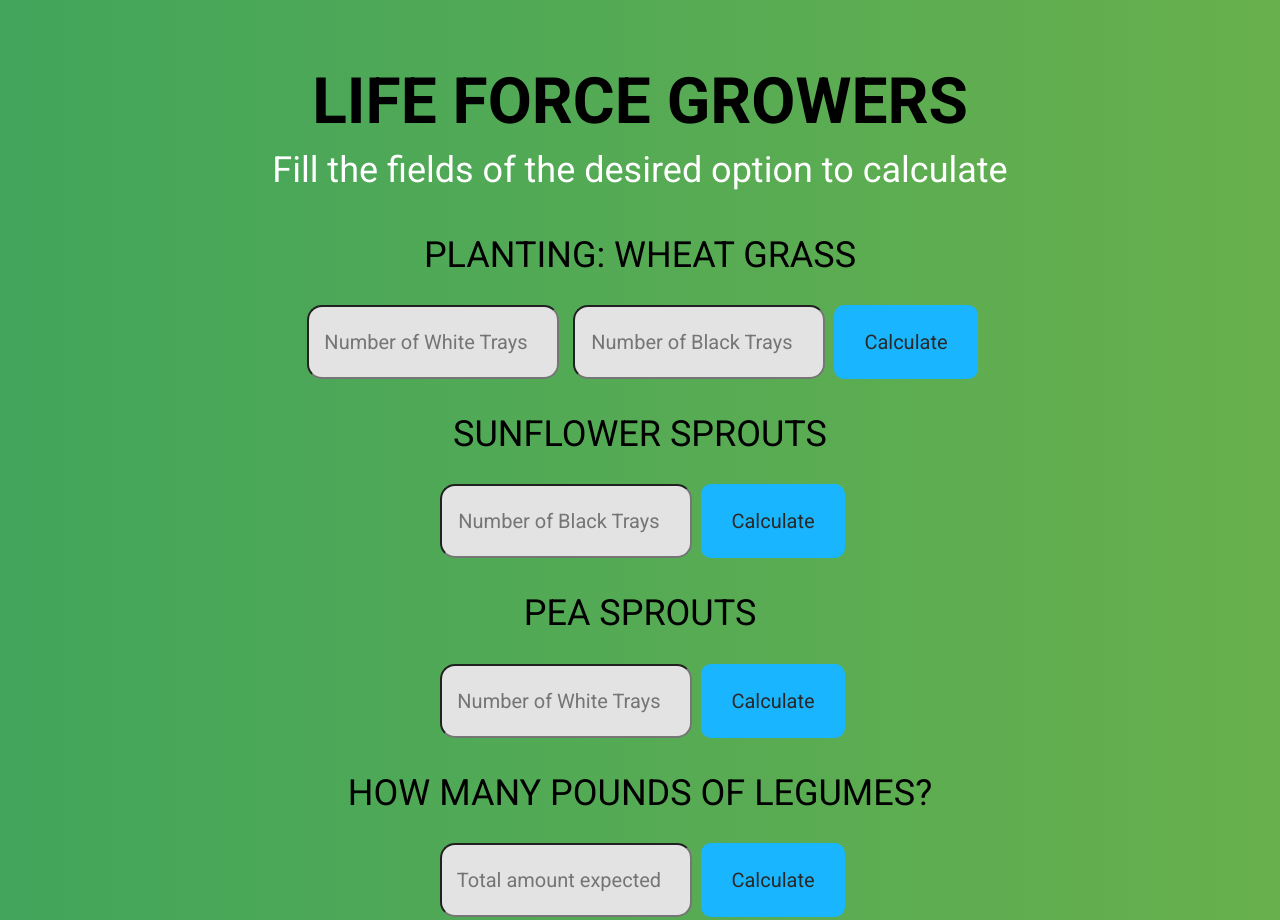
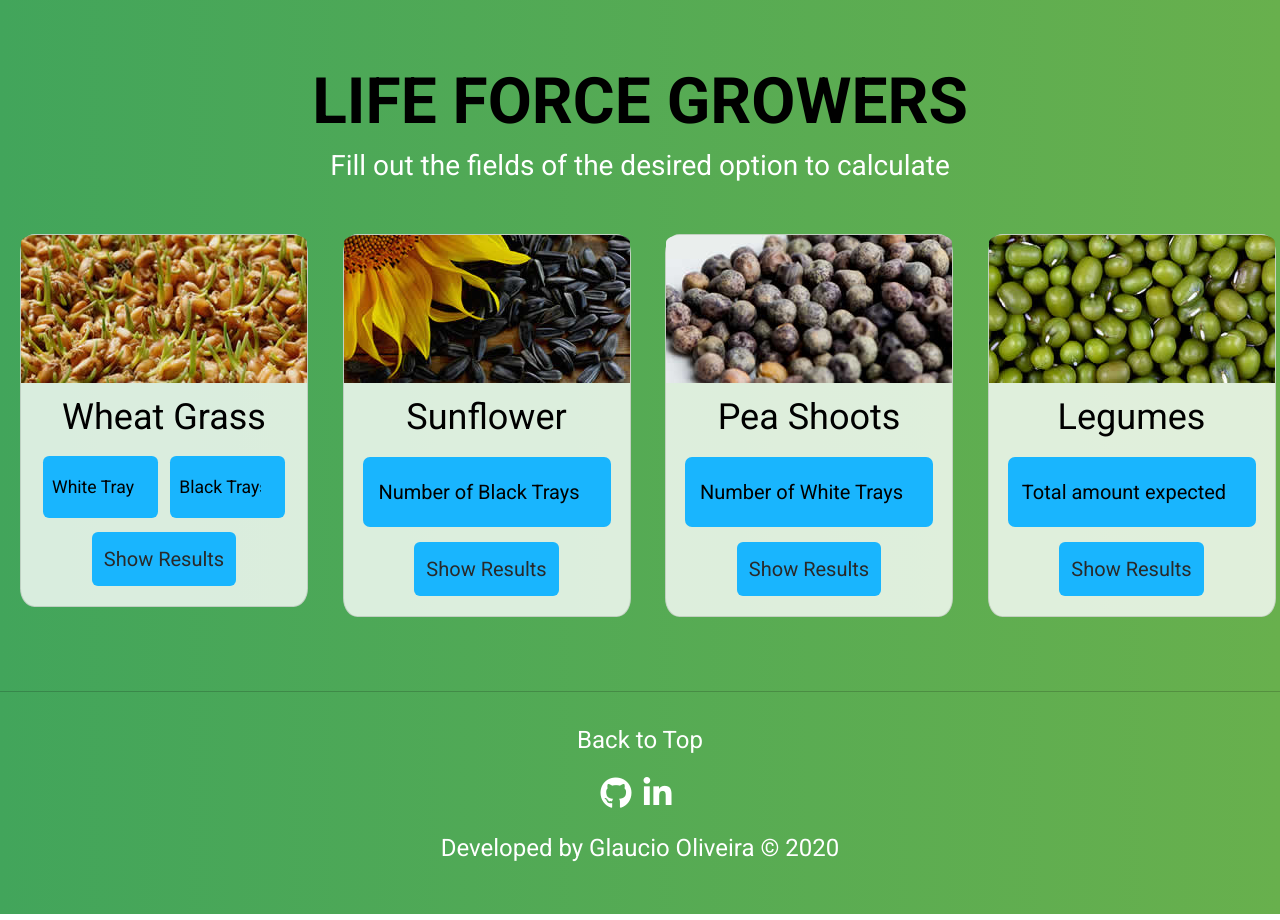
Before and after one commit to 7glaucio/lifeforcegrowers, a plain HTML site: page index.html in a window 1280 px wide. Shown: the top 920 px of the page. Drawn offline with nearby package versions, Linux system fonts and the light colour scheme; a web font is replaced by a local one.

Commit message:
Version 3.0 - New Cards w Img

```diff
--- a/index.html
+++ b/index.html
@@ -1,52 +1,128 @@
-<!doctype html>
+<!DOCTYPE html>
 <html>
   <head>
     <title>Life Force Growers</title>
-    <meta name="viewport" content="width=device-width, initial-scale=1">
-    <link href='https://fonts.googleapis.com/css?family=Droid+Sans|Roboto:400,700' rel='stylesheet' type='text/css'>
-    <link rel="stylesheet" href="https://maxcdn.bootstrapcdn.com/bootstrap/4.0.0/css/bootstrap.min.css" integrity="sha384-Gn5384xqQ1aoWXA+058RXPxPg6fy4IWvTNh0E263XmFcJlSAwiGgFAW/dAiS6JXm" crossorigin="anonymous">
-    <link href="styles.css" rel="stylesheet" type="text/css">
+    <meta name="viewport" content="width=device-width, initial-scale=1" />
+    <link
+      href="https://fonts.googleapis.com/css?family=Droid+Sans|Roboto:400,700"
+      rel="stylesheet"
+      type="text/css"
+    />
+    <link
+      rel="stylesheet"
+      href="https://maxcdn.bootstrapcdn.com/bootstrap/4.0.0/css/bootstrap.min.css"
+      integrity="sha384-Gn5384xqQ1aoWXA+058RXPxPg6fy4IWvTNh0E263XmFcJlSAwiGgFAW/dAiS6JXm"
+      crossorigin="anonymous"
+    />
+    <link href="styles.css" rel="stylesheet" type="text/css" />
   </head>
   <body>
-
-    <div class="container-fluid">
     <div class="row">
       <div class="col-md-12">
         <h1 id="title">Life Force Growers</h1>
-                <h2 id="subtitle">Fill the fields of the desired option to calculate</h2>
-            </div>
-        </div></br>
-
-        <div class="row">
-            <div class="col-md-12">
-                <h2 class="plantTitle">Planting: Wheat Grass</h2>
-                <input type="number" placeholder="Number of White Trays" id="wTraysWG">
-                <input type="number" placeholder="Number of Black Trays" id="bTraysWG">
-                <button class="calculate" type="button" id="resultadoWG" onclick="calculateWG()">Calculate</button>
+        <h3 id="subtitle">
+          Fill out the fields of the desired option to calculate
+        </h3>
       </div>
     </div>
-    </div></br>
+    <br />
 
+    <div class="flex-container">
       <div class="row">
-            <div class="col-md-12">
-                <h2 class="plantTitle">Sunflower Sprouts</h2>
-                <input type="number" placeholder="Number of Black Trays" id="bTraysSF">
-                <button class="calculate" type="button" id="resultadoSF" onclick="calculateSF()">Calculate</button>
-            </div></div></br>
+        <div class="col-md-3">
+          <div class="card" style="width: 18rem;">
+            <div class="card-body">
+              <img src="img/wg.jpg" class="card-image" />
+              <h2 class="card-title">Wheat Grass</h2>
+              <input
+                class="inputWG"
+                type="number"
+                placeholder="White Trays"
+                id="wTraysWG"
+              />
+              <input
+                class="inputWG"
+                type="number"
+                placeholder="Black Trays"
+                id="bTraysWG"
+              />
+              <button
+                class="calculate"
+                type="button"
+                id="resultadoWG"
+                onclick="calculateWG()"
+              >
+                Show Results
+              </button>
+            </div>
+          </div>
+        </div>
 
-        <div class="row">
-            <div class="col-md-12">
-                <h2 class="plantTitle">Pea Sprouts</h2>
-                <input type="number" placeholder="Number of White Trays" id="wTraysP">
-                <button class="calculate" type="button" id="resultadoP" onclick="calculateP()">Calculate</button>
+        <div class="col-md-3">
+          <div class="card" style="width: 18rem;">
+            <div class="card-body">
+              <img src="img/sf.jpg" class="card-image" />
+              <h2 class="card-title">Sunflower</h2>
+              <input
+                type="number"
+                placeholder="Number of Black Trays"
+                id="bTraysSF"
+              />
+              <button
+                class="calculate"
+                type="button"
+                id="resultadoSF"
+                onclick="calculateSF()"
+              >
+                Show Results
+              </button>
             </div>
-        </div></br>
+          </div>
+        </div>
 
-    <div class="row">
-        <div class="col-md-12">
-            <h2 class="plantTitle">How many Pounds of Legumes?</h2>
-            <input type="number" placeholder="Total amount expected" id="legumes">
-            <button class="calculate" type="button" id="resultadoLegumes" onclick="calculateLegumes()">Calculate</button>
+        <div class="col-md-3">
+          <div class="card" style="width: 18rem;">
+            <div class="card-body">
+              <img src="img/pea.jpg" class="card-image" />
+              <h2 class="card-title">Pea Shoots</h2>
+              <input
+                type="number"
+                placeholder="Number of White Trays"
+                id="wTraysP"
+              />
+              <button
+                class="calculate"
+                type="button"
+                id="resultadoP"
+                onclick="calculateP()"
+              >
+                Show Results
+              </button>
+            </div>
+          </div>
+        </div>
+
+        <div class="col-md-3">
+          <div class="card" style="width: 18rem;">
+            <div class="card-body">
+              <img src="img/legumes.jpg" class="card-image" />
+              <h2 class="card-title">Legumes</h2>
+              <input
+                type="number"
+                placeholder="Total amount expected"
+                id="legumes"
+              />
+              <button
+                class="calculate"
+                type="button"
+                id="resultadoLegumes"
+                onclick="calculateLegumes()"
+              >
+                Show Results
+              </button>
+            </div>
+          </div>
+        </div>
       </div>
     </div>
 
@@ -68,12 +144,30 @@
       <p>Developed by Glaucio Oliveira © 2020</p>
     </footer>
 
-    <script src="https://code.jquery.com/jquery-3.2.1.slim.min.js" integrity="sha384-KJ3o2DKtIkvYIK3UENzmM7KCkRr/rE9/Qpg6aAZGJwFDMVNA/GpGFF93hXpG5KkN" crossorigin="anonymous"></script>
-    <script src="https://cdnjs.cloudflare.com/ajax/libs/popper.js/1.12.9/umd/popper.min.js" integrity="sha384-ApNbgh9B+Y1QKtv3Rn7W3mgPxhU9K/ScQsAP7hUibX39j7fakFPskvXusvfa0b4Q" crossorigin="anonymous"></script>
-    <script src="https://maxcdn.bootstrapcdn.com/bootstrap/4.0.0/js/bootstrap.min.js" integrity="sha384-JZR6Spejh4U02d8jOt6vLEHfe/JQGiRRSQQxSfFWpi1MquVdAyjUar5+76PVCmYl" crossorigin="anonymous"></script>
+    <script
+      src="https://code.jquery.com/jquery-3.2.1.slim.min.js"
+      integrity="sha384-KJ3o2DKtIkvYIK3UENzmM7KCkRr/rE9/Qpg6aAZGJwFDMVNA/GpGFF93hXpG5KkN"
+      crossorigin="anonymous"
+    ></script>
+    <script
+      src="https://cdnjs.cloudflare.com/ajax/libs/popper.js/1.12.9/umd/popper.min.js"
+      integrity="sha384-ApNbgh9B+Y1QKtv3Rn7W3mgPxhU9K/ScQsAP7hUibX39j7fakFPskvXusvfa0b4Q"
+      crossorigin="anonymous"
+    ></script>
+    <script
+      src="https://maxcdn.bootstrapcdn.com/bootstrap/4.0.0/js/bootstrap.min.js"
+      integrity="sha384-JZR6Spejh4U02d8jOt6vLEHfe/JQGiRRSQQxSfFWpi1MquVdAyjUar5+76PVCmYl"
+      crossorigin="anonymous"
+    ></script>
 
-    <script src="https://ajax.googleapis.com/ajax/libs/jquery/2.2.2/jquery.min.js" type="text/javascript"></script>
+    <script
+      src="https://ajax.googleapis.com/ajax/libs/jquery/2.2.2/jquery.min.js"
+      type="text/javascript"
+    ></script>
     <script src="scripts.js" type="text/javascript"></script>
-    <script src="https://kit.fontawesome.com/4b9780a374.js" crossorigin="anonymous"></script>
+    <script
+      src="https://kit.fontawesome.com/4b9780a374.js"
+      crossorigin="anonymous"
+    ></script>
   </body>
 </html>
--- a/scripts.js
+++ b/scripts.js
@@ -17,10 +17,10 @@ function calculateP() {
 function calculateLegumes() {
     let legumes = parseFloat(document.getElementById("legumes").value);
     if (legumes >= 200) {
-    document.getElementById('resultadoLegumes').innerHTML =
-    `<strong>Peas:</strong> ${(0.1818181818181818 * legumes * 0.88).toFixed(2)} <strong>Lentils:</strong> ${(0.1818181818181818 * legumes * 0.88).toFixed(2)} <strong>Mungs:</strong> ${(0.1272727272727273 * legumes * 0.88).toFixed(2)}`;
+        document.getElementById('resultadoLegumes').innerHTML =
+            `<strong>Peas:</strong> ${(0.1818181818181818 * legumes * 0.88).toFixed(2)} <strong>Lentils:</strong> ${(0.1818181818181818 * legumes * 0.88).toFixed(2)} <strong>Mungs:</strong> ${(0.1272727272727273 * legumes * 0.88).toFixed(2)}`;
     } else {
         document.getElementById('resultadoLegumes').innerHTML =
-    `<strong>Peas:</strong> ${(0.1818181818181818 * legumes * 0.90).toFixed(2)} <strong>Lentils:</strong> ${(0.1818181818181818 * legumes * 0.90).toFixed(2)} <strong>Mungs:</strong> ${(0.1272727272727273 * legumes * 0.90).toFixed(2)}`;
+            `<strong>Peas:</strong> ${(0.1818181818181818 * legumes * 0.90).toFixed(2)} <strong>Lentils:</strong> ${(0.1818181818181818 * legumes * 0.90).toFixed(2)} <strong>Mungs:</strong> ${(0.1272727272727273 * legumes * 0.90).toFixed(2)}`;
+    }
 }
-}
--- a/styles.css
+++ b/styles.css
@@ -1,9 +1,41 @@
+* {
+  margin: 0;
+  padding: 0;
+}
+
 body {
-  background: linear-gradient(to right, #42A55B, #68B04D);
+  background: linear-gradient(to right, #42a55b, #68b04d);
   font-family: "Roboto", "Droid Sans";
   font-size: 100%;
   color: #fff;
   text-align: center;
+  -webkit-animation: fadein 2s; /* Safari, Chrome e Opera */
+  -moz-animation: fadein 2s; /* Firefox */
+  -ms-animation: fadein 2s; /* IE */
+  animation: fadein 2s;
+  }
+
+  @keyframes fadein {
+      from { opacity: 0; }
+      to   { opacity: 1; }
+  }
+
+  /* Firefox */
+  @-moz-keyframes fadein {
+      from { opacity: 0; }
+      to   { opacity: 1; }
+  }
+
+  /* Safari, Chrome e Opera */
+  @-webkit-keyframes fadein {
+      from { opacity: 0; }
+      to   { opacity: 1; }
+  }
+
+  /* IE */
+  @-ms-keyframes fadein {
+      from { opacity: 0; }
+      to   { opacity: 1; }
 }
 
 h1 {
@@ -35,21 +67,20 @@ li {
 
 a {
   text-decoration: none;
-  color: #e5e5e5;
+  color: #fff;
 }
 
 .calculate {
-  padding-bottom: 22px;
-  padding-top: 22px;
+  padding: 12px 12px;
 }
 
 button {
   border: none;
-  border-radius: 0.5em;
+  border-radius: 0.3em;
   background-color: #19b5fe;
   font-size: 1em;
-  padding: 1em 2em;
-  max-width: 75%;
+  padding: 100%;
+  max-width: 100%;
   margin: 0.5em auto;
   text-align: center;
   text-decoration: none;
@@ -62,16 +93,21 @@ button#bf {
 }
 
 input {
-  border-radius: 0.75em;
+  border-radius: 0.35em;
+  border: none;
   text-align: center;
   display: inline-block;
   width: auto;
   padding: 1em 0.5em;
   margin: 0.25em;
-  background-color: #e3e3e3;
-  color: #383838;
+  background-color: #19b5fe;
+  color: #fff;
   font-family: "Roboto", "Droid Sans";
   font-size: 1em;
+}
+
+::placeholder {
+  color: black;
 }
 
 button:hover {
@@ -90,6 +126,44 @@ button:hover {
   color: black;
 }
 
+.flex-container {
+  display: flex;
+  margin: 10px 10px;
+}
+
+.card {
+  background-color: rgba(255, 255, 255, 0.8);
+  margin: 10px;
+  border-radius: 5%;
+  transition: all 0.2s ease-in-out;
+}
+
+.card:hover {
+  transform: translateY(-10px);
+}
+
+.card-body {
+  padding: 10px 0px;
+}
+
+.card-image {
+  margin-top: -10px;
+  margin-bottom: 5px;
+  border-top-right-radius: 5%;
+  border-top-left-radius: 5%;
+}
+
+.card-title {
+  color: black;
+  margin-top: 8px;
+}
+
+.inputWG {
+  max-width: 40%;
+  max-height: 25%;
+  font-size: 110%;
+}
+
 footer {
   margin-top: 64px;
   padding: 32px 24px;
@@ -99,7 +173,7 @@ footer {
 
 .backToTop,
 .socialMedia {
-  margin-bottom: 32px;
+  margin-bottom: 20px;
 }
 
 .socialMedia__icon {
@@ -172,3 +246,35 @@ footer {
     padding: 1em 0.5em;
   }
 }
+
+@keyframes Movimento {
+  0% {
+    transform: translateY(-300px);
+    opacity: 0;
+  }
+
+  50% {
+    transform: translateY(15px);
+    opacity: 1;
+  }
+
+  60% {
+    transform: translateY(-10px);
+    opacity: 1;
+  }
+
+  70% {
+    transform: translateY(5px);
+    opacity: 1;
+  }
+
+  80% {
+    transform: translateY(-5px);
+    opacity: 1;
+  }
+
+  100% {
+    transform: translateY(0px);
+    opacity: 1;
+  }
+}
```
Also changed, not shown: img/legumes.jpg (added), img/pea.jpg (added), img/sf.jpg (added), img/wg.jpg (added). Lines whose indentation alone changed are shown as unchanged.
